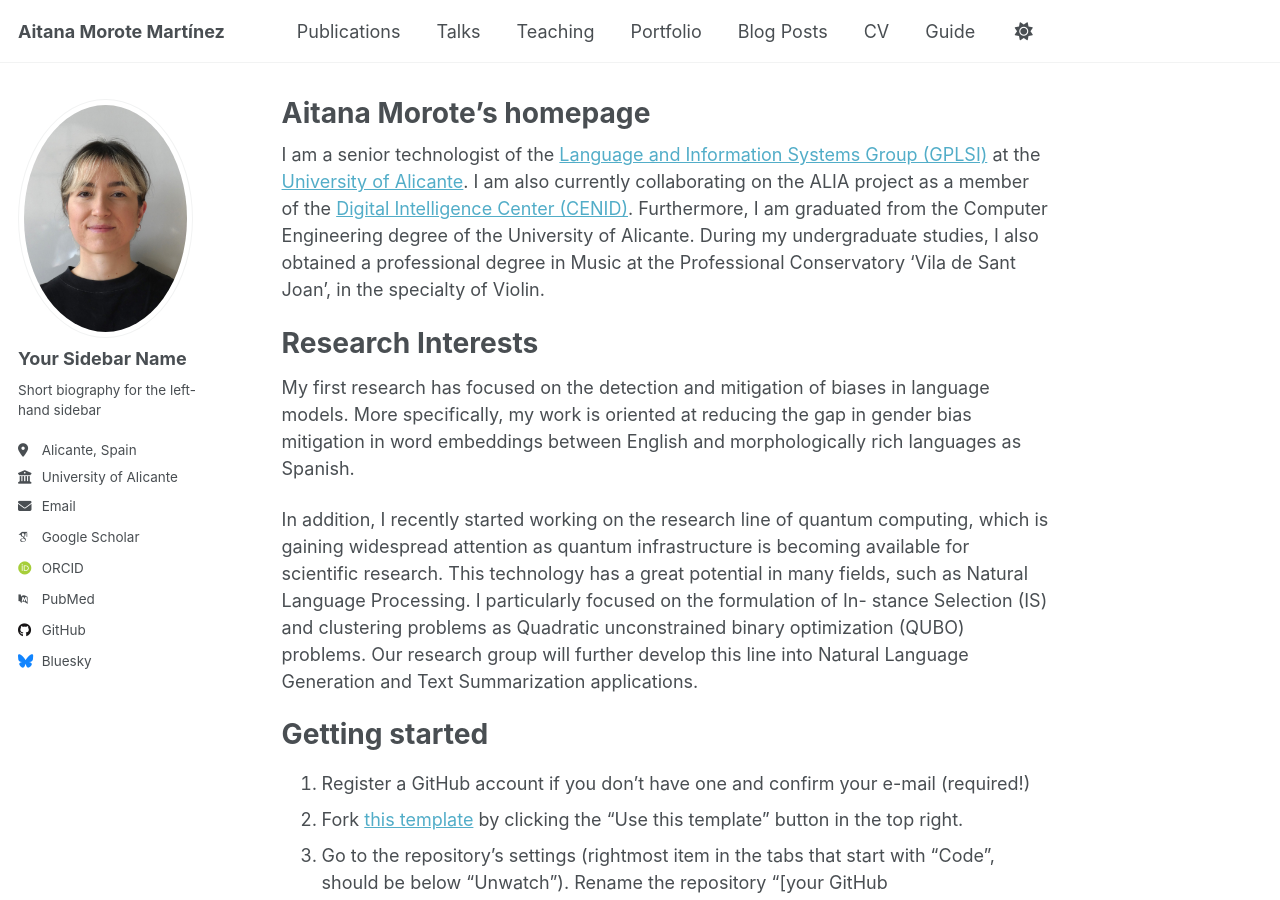
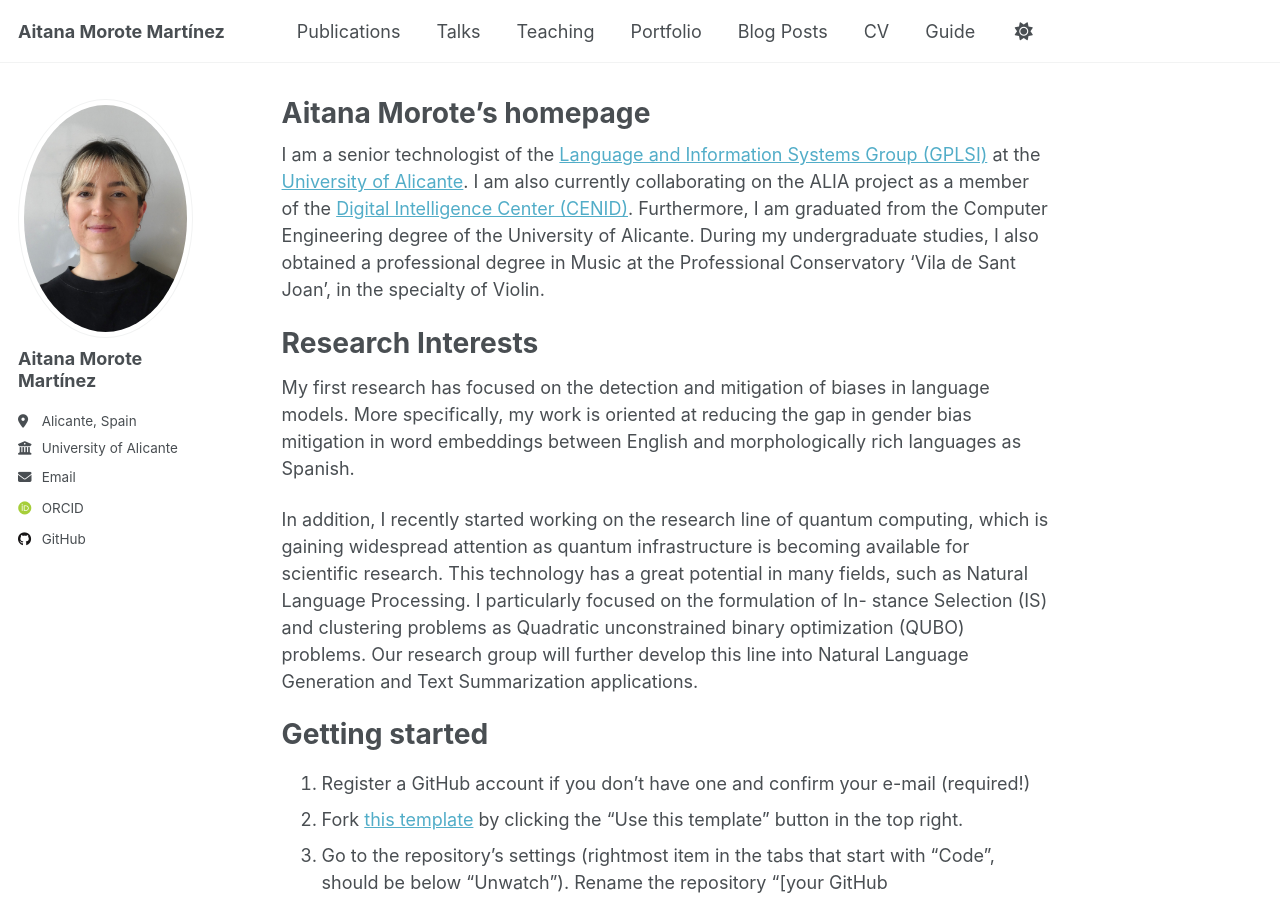
Before and after one commit to amm533/amm533.github.io, a Jekyll site: the page built from _pages/about.md, in a window 1280 px wide and 900 px high. Built offline with Jekyll 4.4.1, drawn with Linux system fonts in a browser that asks for light colours; some web fonts are replaced.

Commit message:
Update _config.yml

```diff
--- a/_config.yml
+++ b/_config.yml
@@ -12,7 +12,7 @@ site_theme               : "default"
 title                    : "Aitana Morote Martínez"
 title_separator          : "-"
 name                     : &name "Aitana Morote Martínez"
-description              : &description "personal description"
+description              : &description "n"
 url                      : https://amm533.github.io # the base hostname & protocol for your site e.g. "https://[your GitHub username].github.io" or if you already have some other page hosted on Github then use "https://[your GitHub username].github.io/[Your Repo Name]"
 baseurl                  : "" # the subpath of your site, e.g. "/blog"
 repository               : "amm533/amm533.github.io"
@@ -23,22 +23,22 @@ repository               : "amm533/amm533.github.io"
 author:
   # Biographic information
   avatar           : "Aitana_.jpg"
-  name             : "Your Sidebar Name"
+  name             : "Aitana Morote Martínez"
   pronouns         : # example: "she/her"
-  bio              : "Short biography for the left-hand sidebar"
+  bio              : ""
   location         : "Alicante, Spain"
   employer         : "University of Alicante"
   uri              : # URL
-  email            : "none@example.org"
+  email            : "aitanamorote@gmail.com"
 
   # Academic websites
   academia         : # URL
   arxiv            : # URL - Update with the correct link to your profile
-  googlescholar    : "https://scholar.google.com/citations?user=PS_CX0AAAAAJ"
+  googlescholar    : #"https://scholar.google.com/citations?user=PS_CX0AAAAAJ"
   impactstory      : # URL
-  orcid            : "http://orcid.org/yourorcidurl"
+  orcid            : "http://orcid.org/0009-0002-1694-8288"
   semantic         : # URL
-  pubmed           : "https://www.ncbi.nlm.nih.gov/pubmed/?term=john+snow"
+  pubmed           : #"https://www.ncbi.nlm.nih.gov/pubmed/?term=john+snow"
   researchgate     : # URL
   scopus           : # URL
 
@@ -46,12 +46,12 @@ author:
   bitbucket        : # Username - Update with your username on the site
   codepen          : # Username
   dribbble         : # Username
-  github           : "academicpages"
+  github           : "https://github.com/amm533"
   kaggle           : # Username
   stackoverflow    : # User number or user number and name (i.e., use "1" or "1/jeff-atwood")
 
   # Social media
-  bluesky          : "bsky.app" # Replace this with you Bluesky username
+  bluesky          : #"bsky.app" # Replace this with you Bluesky username
   facebook         : # Username
   flickr           : # Username
   foursquare       : # Username
```
